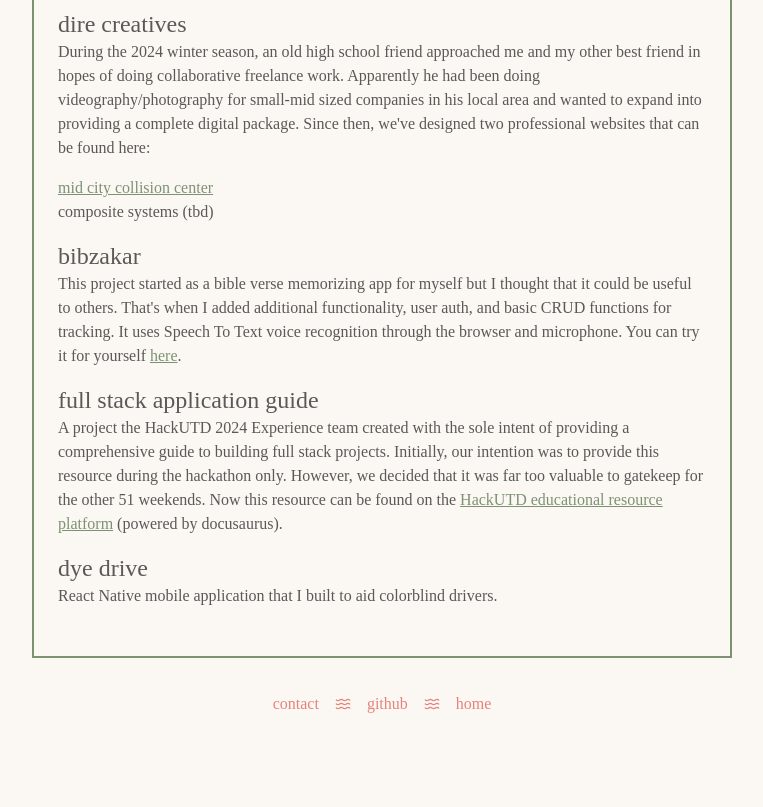
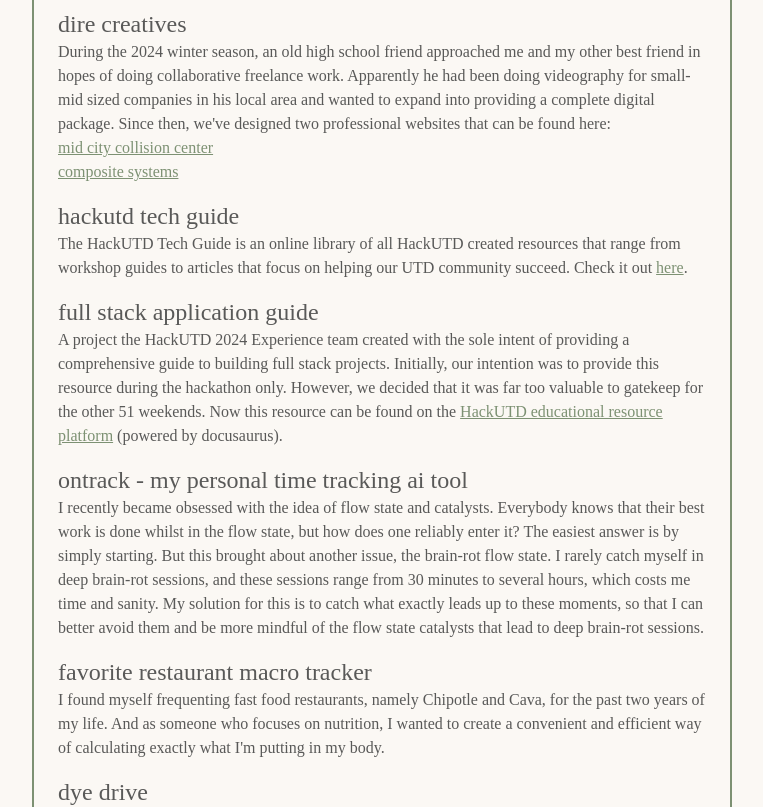
Before and after one commit to danyobosayo/dayowrites, a Next.js app: page /projects in a window 1280 px wide. Shown: the part 320-1127 px from the top of the page, without its empty margins (258-1021 px from the left). Before the commit the page ends 1070 px from the top, so only its background shows below. Built offline with nearby package versions, Linux system fonts and the light colour scheme.

Commit message:
Feat: added projects from recent times

```diff
--- a/app/projects/page.tsx
+++ b/app/projects/page.tsx
@@ -15,13 +15,13 @@
         <p>
           During the 2024 winter season, an old high school friend approached me
           and my other best friend in hopes of doing collaborative freelance
-          work. Apparently he had been doing videography/photography for
-          small-mid sized companies in his local area and wanted to expand into
-          providing a complete digital package. Since then, we&apos;ve designed
-          two professional websites that can be found here:
+          work. Apparently he had been doing videography for small-mid sized
+          companies in his local area and wanted to expand into providing a
+          complete digital package. Since then, we&apos;ve designed two
+          professional websites that can be found here:
         </p>
         <ul>
-          <p className="pt-4">
+          <p className="flex flex-col">
             <a
               className="hyperlink"
               target="_blank"
@@ -29,21 +29,40 @@
             >
               mid city collision center
             </a>
-          </p>
-          <p>
-            <a>composite systems (tbd)</a>
+            <a
+              className="hyperlink"
+              target="_blank"
+              href="https://www.compositesystemsllc.com/"
+            >
+              composite systems
+            </a>
           </p>
         </ul>
       </Block>
 
-      <Block title="bibzakar">
+      {/* <Block title="bibzakar"> */}
+      {/*   <p> */}
+      {/*     This project started as a bible verse memorizing app for myself but I */}
+      {/*     thought that it could be useful to others. That&apos;s when I added */}
+      {/*     additional functionality, user auth, and basic CRUD functions for */}
+      {/*     tracking. It uses Speech To Text voice recognition through the browser */}
+      {/*     and microphone. You can try it for yourself{" "} */}
+      {/*     <a href="https://bibzakar.com/" className="hyperlink" target="_blank"> */}
+      {/*       here */}
+      {/*     </a> */}
+      {/*     . */}
+      {/*   </p> */}
+      {/* </Block> */}
+      <Block title="hackutd tech guide">
         <p>
-          This project started as a bible verse memorizing app for myself but I
-          thought that it could be useful to others. That&apos;s when I added
-          additional functionality, user auth, and basic CRUD functions for
-          tracking. It uses Speech To Text voice recognition through the browser
-          and microphone. You can try it for yourself{" "}
-          <a href="https://bibzakar.com/" className="hyperlink" target="_blank">
+          The HackUTD Tech Guide is an online library of all HackUTD created
+          resources that range from workshop guides to articles that focus on
+          helping our UTD community succeed. Check it out{" "}
+          <a
+            href="https://guide.hackutd.co/"
+            className="hyperlink"
+            target="_blank"
+          >
             here
           </a>
           .
@@ -58,7 +77,7 @@
           to gatekeep for the other 51 weekends. Now this resource can be found
           on the{" "}
           <a
-            href="https://guide.hackutd.co/"
+            href="https://hackutd.notion.site/HackUTD-Ripple-Effect-Guided-Project-3ff201694b2e451abf6f210d502e4a7d"
             className="hyperlink"
             target="_blank"
           >
@@ -67,10 +86,31 @@
           (powered by docusaurus).
         </p>
       </Block>
+      <Block title="ontrack - my personal time tracking ai tool">
+        <p>
+          I recently became obsessed with the idea of flow state and catalysts.
+          Everybody knows that their best work is done whilst in the flow state,
+          but how does one reliably enter it? The easiest answer is by simply
+          starting. But this brought about another issue, the brain-rot flow
+          state. I rarely catch myself in deep brain-rot sessions, and these
+          sessions range from 30 minutes to several hours, which costs me time
+          and sanity. My solution for this is to catch what exactly leads up to
+          these moments, so that I can better avoid them and be more mindful of
+          the flow state catalysts that lead to deep brain-rot sessions.
+        </p>
+      </Block>
+      <Block title="favorite restaurant macro tracker">
+        <p>
+          I found myself frequenting fast food restaurants, namely Chipotle and
+          Cava, for the past two years of my life. And as someone who focuses on
+          nutrition, I wanted to create a convenient and efficient way of
+          calculating exactly what I&apos;m putting in my body.
+        </p>
+      </Block>
       <Block title="dye drive">
         <p>
-          React Native mobile application that I built to aid colorblind
-          drivers.
+          React Native mobile application that my team built to aid colorblind
+          drivers in unfamiliar areas.
         </p>
       </Block>
     </div>
```
